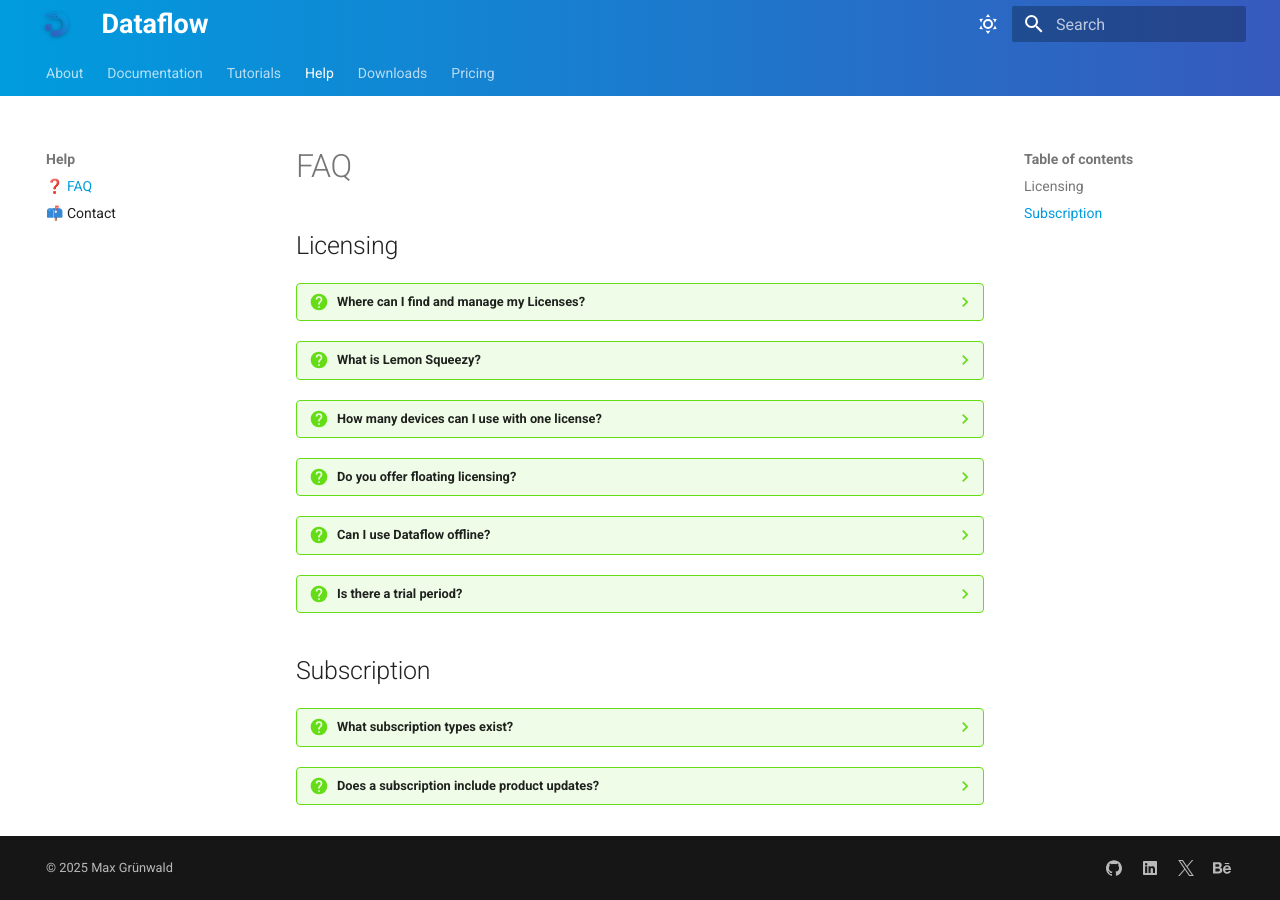
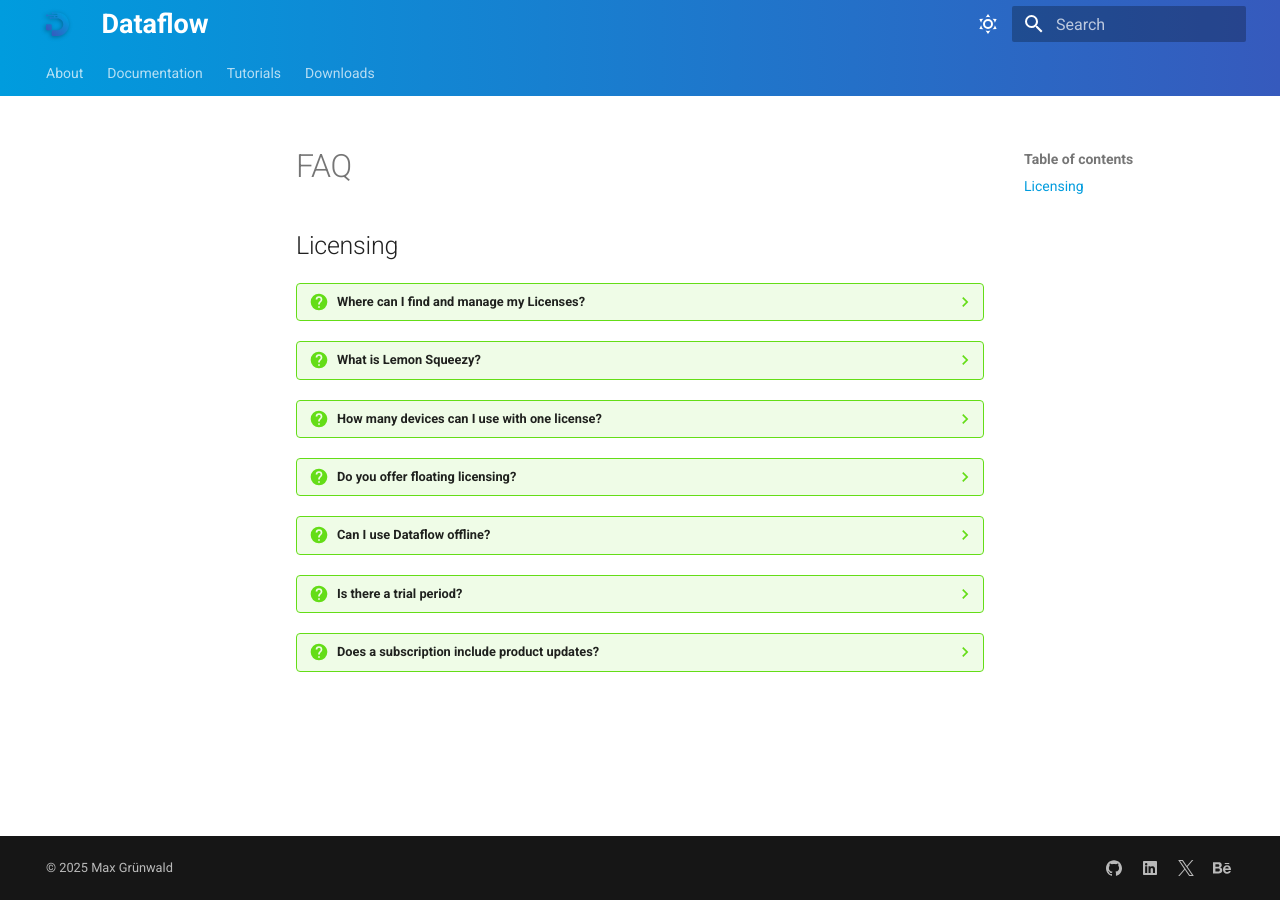
Before and after one commit to fledermoys/dataflow-documentation, an MkDocs documentation site: the page built from docs/help/faq.md, in a window 1280 px wide. Built offline with MkDocs 1.6.1 and Material for MkDocs 9.7.7, drawn with Linux system fonts in a browser that asks for light colours.

Commit message:
removed stuff that has been added to website

```diff
--- a/docs/help/faq.md
+++ b/docs/help/faq.md
@@ -29,11 +32,6 @@
 
     Yes, Dataflow offers a 14 day Trial period, which can be cancelled at any time during the trial period free of charge.
 
-## Subscription
-??? question "What subscription types exist?"
-
-    Dataflow offers a Monthly Subscription for 99€ and an Annual Subscription for 999€.
-
 ??? question "Does a subscription include product updates?"
 
     Yes! Dataflow subscribers will be able to use their licenses in any future releases of Dataflow, as long as their license is active.
--- a/mkdocs.yml
+++ b/mkdocs.yml
@@ -49,11 +49,7 @@
     - 🤖 Agent: documentation/agent.md
     - 📛 Troubleshooting: documentation/troubleshooting.md
   - Tutorials: tutorials/tutorials.md
-  - Help:
-    - ❓ FAQ: help/faq.md
-    - 📫 Contact: help/contact.md
   - Downloads: downloads/downloads.md
-  - Pricing: pricing/pricing.md
 extra:
   generator: false
   social:
```
Also changed, not shown: other parts of docs/help/faq.md (+4 -1 lines), 1 other file.
